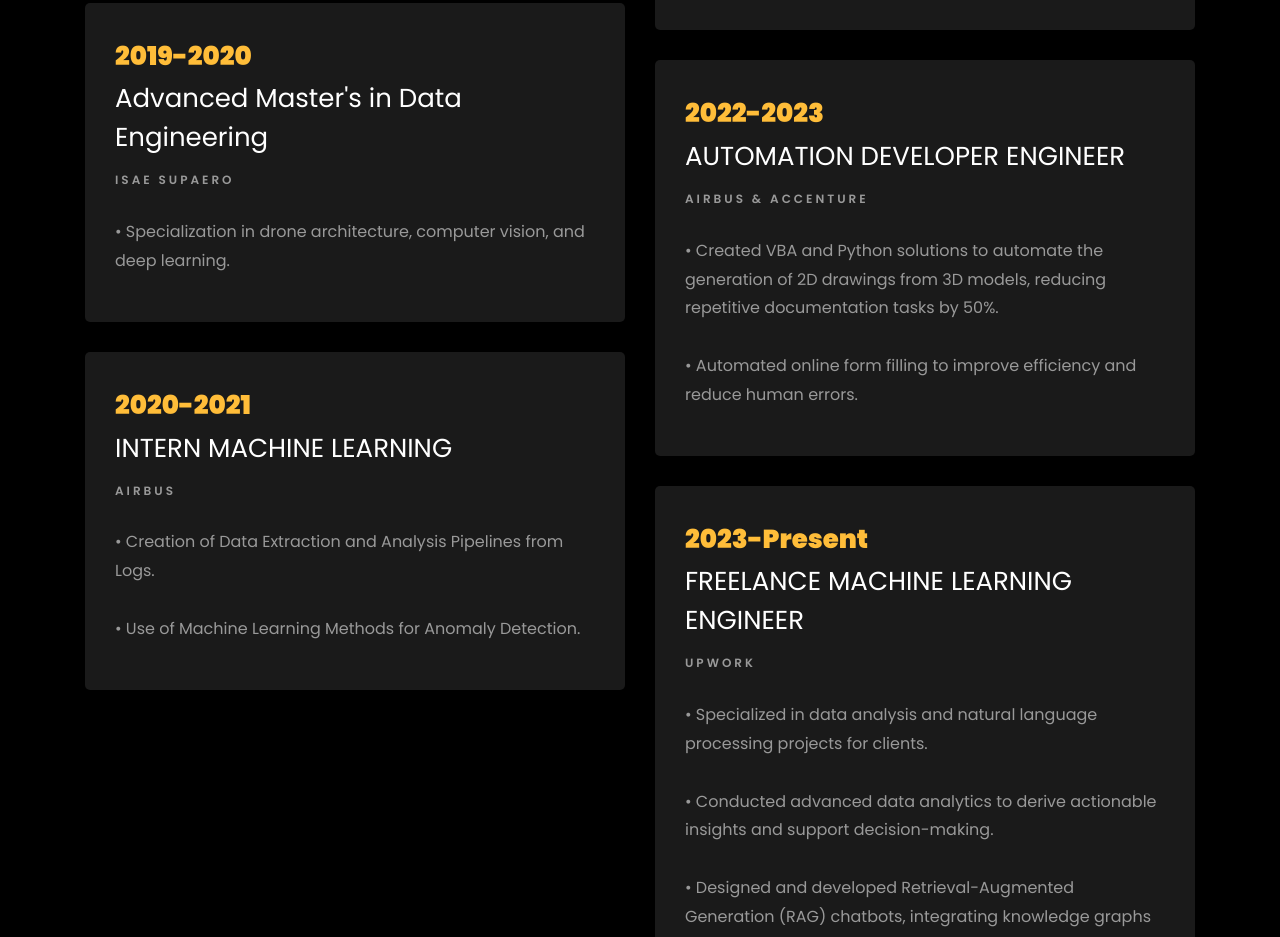
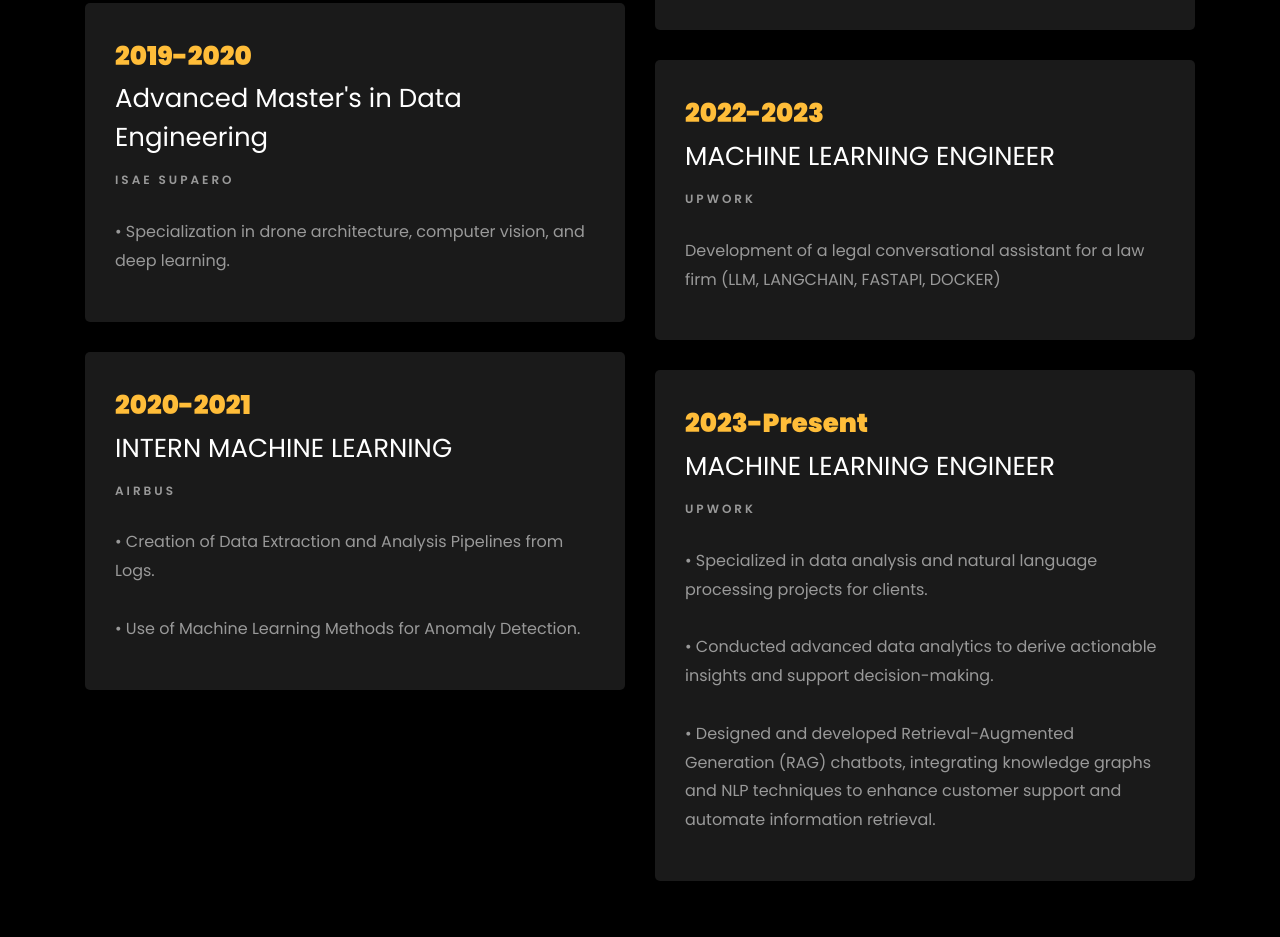
Before and after one commit to aminebenkii/aminebenkii.github.io, a plain HTML site: page index.html in a window 1280 px wide. Shown: the part 2226-3163 px from the top of the page. Drawn offline with Linux system fonts and the light colour scheme; files whose address does not match are found by name.

Commit message:
Your commit message here

```diff
--- a/index.html
+++ b/index.html
@@ -172,14 +172,13 @@ using NumPy, SciPy, and visualization with Matplotlib</p>
 					</div>
 					<div class="resume-wrap ftco-animate">
 						<span class="date">2022-2023</span>
-						<h2>AUTOMATION DEVELOPER ENGINEER</h2>
-						<span class="position">AIRBUS &amp; Accenture</span>
-						<p class="mt-4">• Created VBA and Python solutions to automate the generation of 2D drawings from 3D models, reducing repetitive documentation tasks by 50%.<br><br>
-							• Automated online form filling to improve efficiency and reduce human errors.</p>
+						<h2>MACHINE LEARNING ENGINEER</h2>
+						<span class="position"> Upwork</span>
+						<p class="mt-4"> Development of a legal conversational assistant for a law firm (LLM, LANGCHAIN, FASTAPI, DOCKER) </p>
 					</div>
 					<div class="resume-wrap ftco-animate">
 						<span class="date">2023-Present</span>
-						<h2>FREELANCE MACHINE LEARNING ENGINEER</h2>
+						<h2>MACHINE LEARNING ENGINEER</h2>
 						<span class="position">Upwork</span>
 						<p class="mt-4">• Specialized in data analysis and natural language processing projects for clients.<br><br>
 							• Conducted advanced data analytics to derive actionable insights and support decision-making.<br><br>
```
